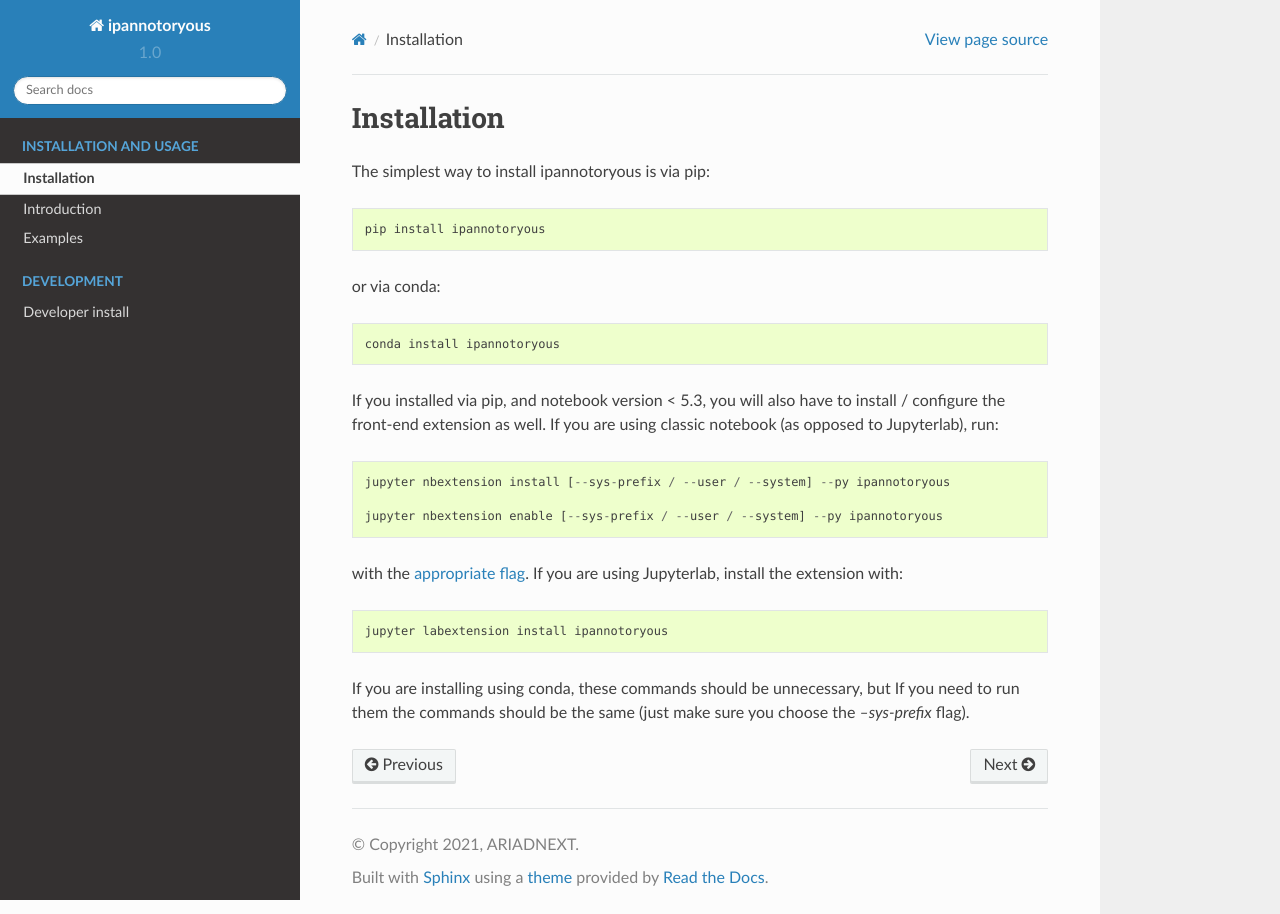
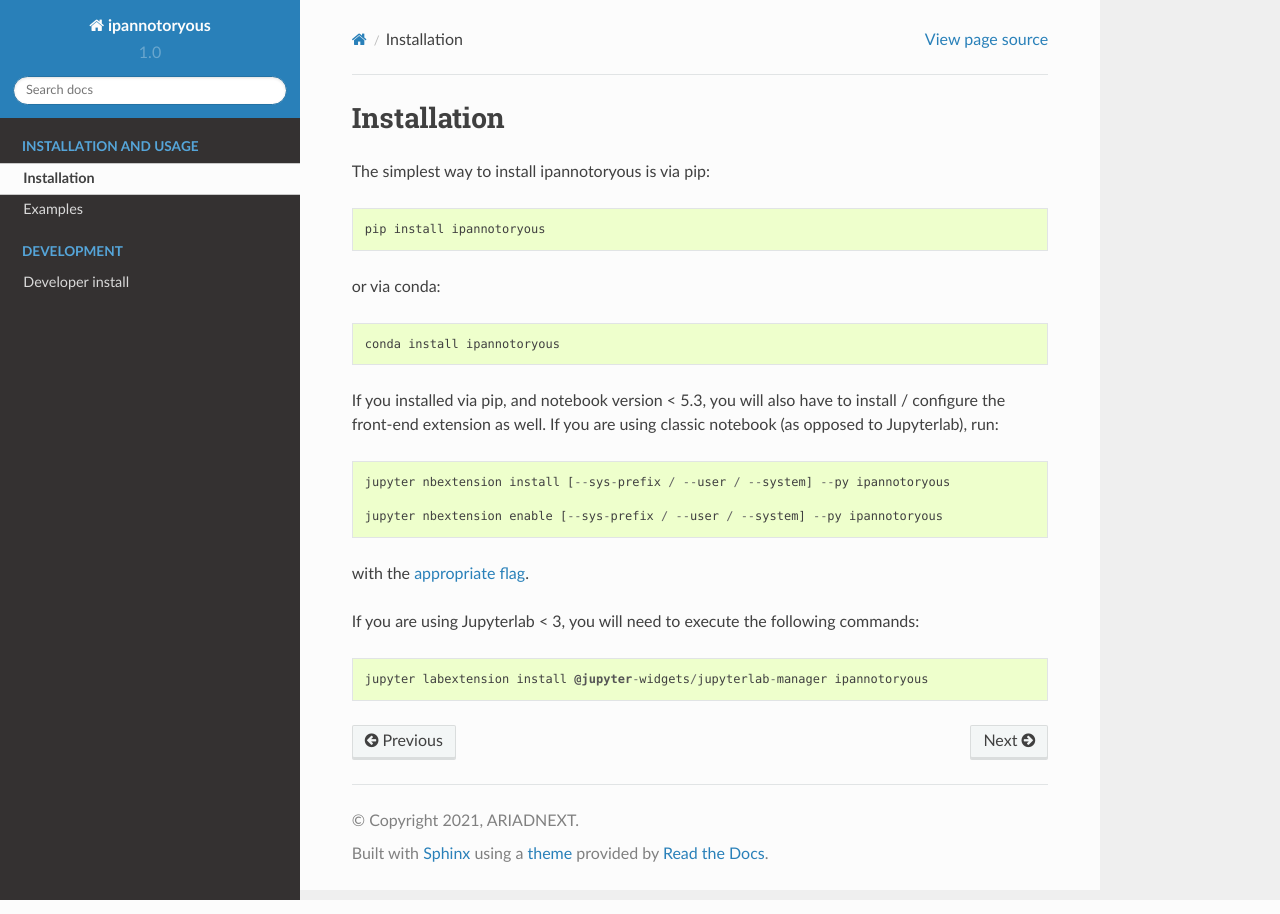
Before and after one commit to fcollonval/ipannotoryous, a Sphinx documentation site: the page built from docs/source/installing.rst, in a window 1280 px wide. Built offline with Sphinx 7.4.7 and the Read the Docs theme 2.0.0, drawn with Linux system fonts in a browser that asks for light colours.

Commit message:
Clean-up doc

```diff
--- a/docs/source/conf.py
+++ b/docs/source/conf.py
@@ -29,9 +29,13 @@
     'sphinx.ext.napoleon',
     'sphinx.ext.todo',
     'nbsphinx',
-    'jupyter_sphinx.execute',
+    'jupyter_sphinx',
     'nbsphinx_link',
 ]
+
+# Set the nbsphinx JS path to empty to avoid showing twice of the widgets
+nbsphinx_requirejs_path = ""
+nbsphinx_widgets_path = ""
 
 # Ensure our extension is available:
 import sys
--- a/docs/source/develop-install.rst
+++ b/docs/source/develop-install.rst
@@ -23,7 +23,7 @@
 
 with the `appropriate flag`_. Or, if you are using Jupyterlab::
 
-    jupyter labextension install .
+    jupyter labextension develop . --overwrite
 
 
 .. links
--- a/docs/source/installing.rst
+++ b/docs/source/installing.rst
@@ -22,14 +22,11 @@
 
     jupyter nbextension enable [--sys-prefix / --user / --system] --py ipannotoryous
 
-with the `appropriate flag`_. If you are using Jupyterlab, install the extension
-with::
+with the `appropriate flag`_.
 
-    jupyter labextension install ipannotoryous
+If you are using Jupyterlab < 3, you will need to execute the following commands::
 
-If you are installing using conda, these commands should be unnecessary, but If
-you need to run them the commands should be the same (just make sure you choose the
-`--sys-prefix` flag).
+    jupyter labextension install @jupyter-widgets/jupyterlab-manager ipannotoryous
 
 
 .. links
```
Also changed, not shown: other parts of docs/source/develop-install.rst (+2 -2 lines), README.md (+1 -1 lines), docs/source/examples/index.rst (+1 -7 lines), docs/source/index.rst (+2 -7 lines), docs/source/introduction.rst (deleted, +0 -7 lines).
